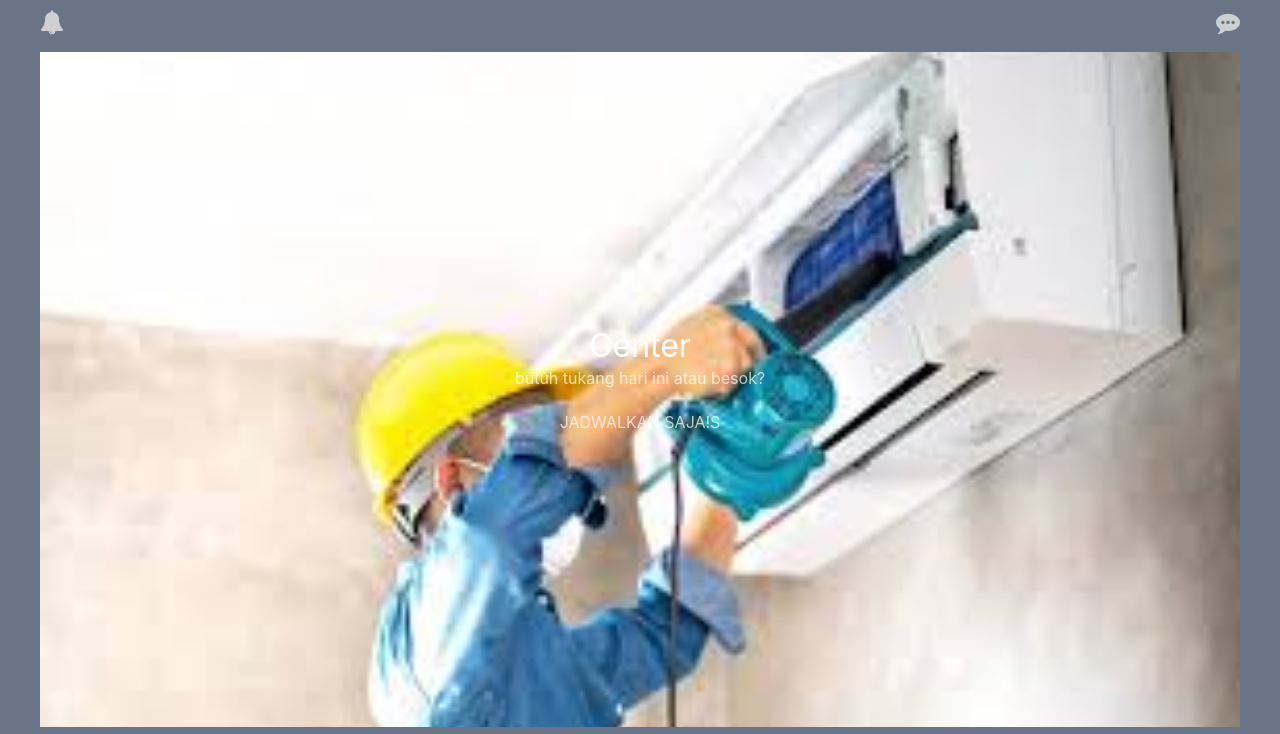
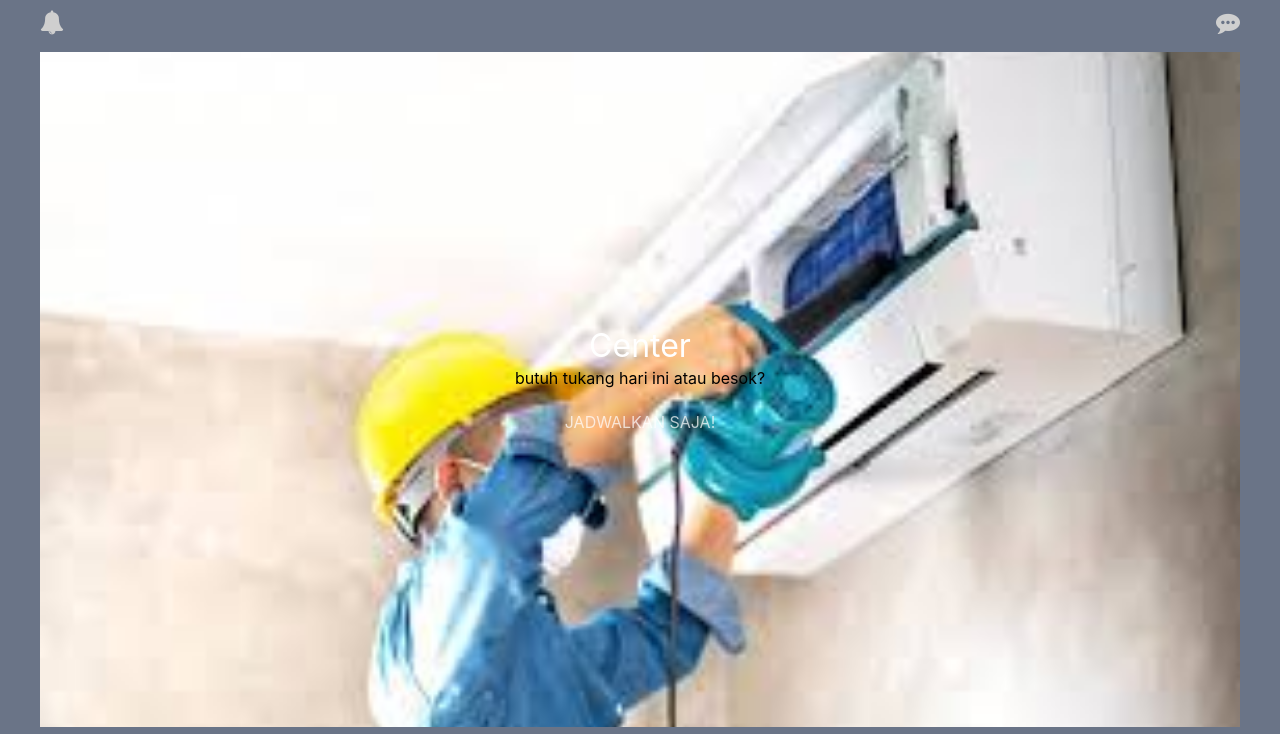
Before and after one commit to Dhafin07/tukaku-project, a plain HTML site: page page/TUKAKU Beranda/index.html in a window 1280 px wide. Shown: the top 734 px of the page. Drawn offline with nearby package versions, Linux system fonts and the light colour scheme.

Commit message:
merubah halaman beranda

```diff
--- a/page/TUKAKU Beranda/css/style.css
+++ b/page/TUKAKU Beranda/css/style.css
@@ -74,3 +74,11 @@ html, body{
 .area-title-card {
   padding-top: 10px !important;
 }
+
+.uk-margin-remove{
+  color: black;
+}
+
+.p{
+  color: black;
+}
--- a/page/TUKAKU Beranda/index.html
+++ b/page/TUKAKU Beranda/index.html
@@ -44,7 +44,7 @@
                           <div class="uk-position-center uk-position-small uk-text-center uk-light">
                               <h2 class="uk-margin-remove">Center</h2>
                               <p class="uk-margin-remove">butuh tukang hari ini atau besok?</p>
-                              <p>JADWALKAN SAJA!S</p>
+                              <p>JADWALKAN SAJA!</p>
                           </div>
                       </li>
                       <li>
```
